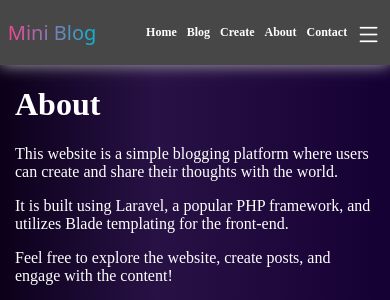
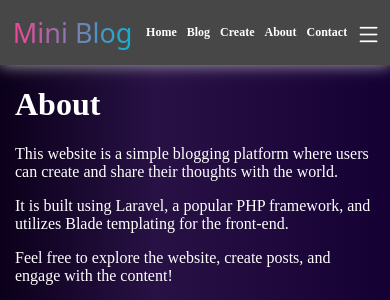
Before and after one commit to BrixStone/MyMiniBlog, a Laravel app: page /about in a window 390 px wide. Shown: the top 300 px of the page. Run offline with Laravel 12, Linux system fonts and the light colour scheme.

Commit message:
Update blog and add SQLite database

```diff
--- a/resources/views/layouts/app.blade.php
+++ b/resources/views/layouts/app.blade.php
@@ -191,7 +191,7 @@
 
             /* Smaller title */
             .t1 {
-                font-size: 20px;
+                font-size: 30px;
             }
 
 
@@ -228,7 +228,8 @@
 
 
             .t1 {
-                font-size: 20px;
+                font-size: 27px;
+                margin-left: 5px;
             }
 
 
```
Also changed, not shown: database/database.sqlite.
